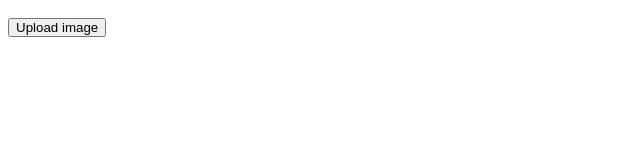
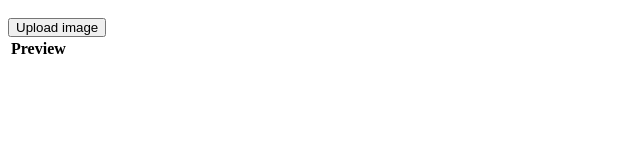
Before and after one commit to OkciD/chb, a website: page src/index.html in a window 1280 px wide. Shown: the full height of the page, 0-640 px from the left. Drawn offline with Linux system fonts and the light colour scheme.

Commit message:
results table

```diff
--- a/src/index.css
+++ b/src/index.css
@@ -20,8 +20,3 @@
 .upload__input {
 	display: none;
 }
-
-.preview {
-	display: flex;
-	margin: 16px 0;
-}
--- a/src/index.html
+++ b/src/index.html
@@ -13,7 +13,19 @@
 			</label>
 		</button>
         <input type="file" accept="image/*" id="upload" class="upload__input" />
-		<img src="" id="preview" class="preview">
+
+		<table>
+			<thead>
+				<tr>
+					<th>Preview</th>
+				</tr>
+			</thead>
+			<tbody>
+				<tr>
+					<td><img src="" id="preview"></td>
+				</tr>
+			</tbody>
+		</table>
     </div>
     <script type="module" src="./index.js"></script>
 </body>
```
